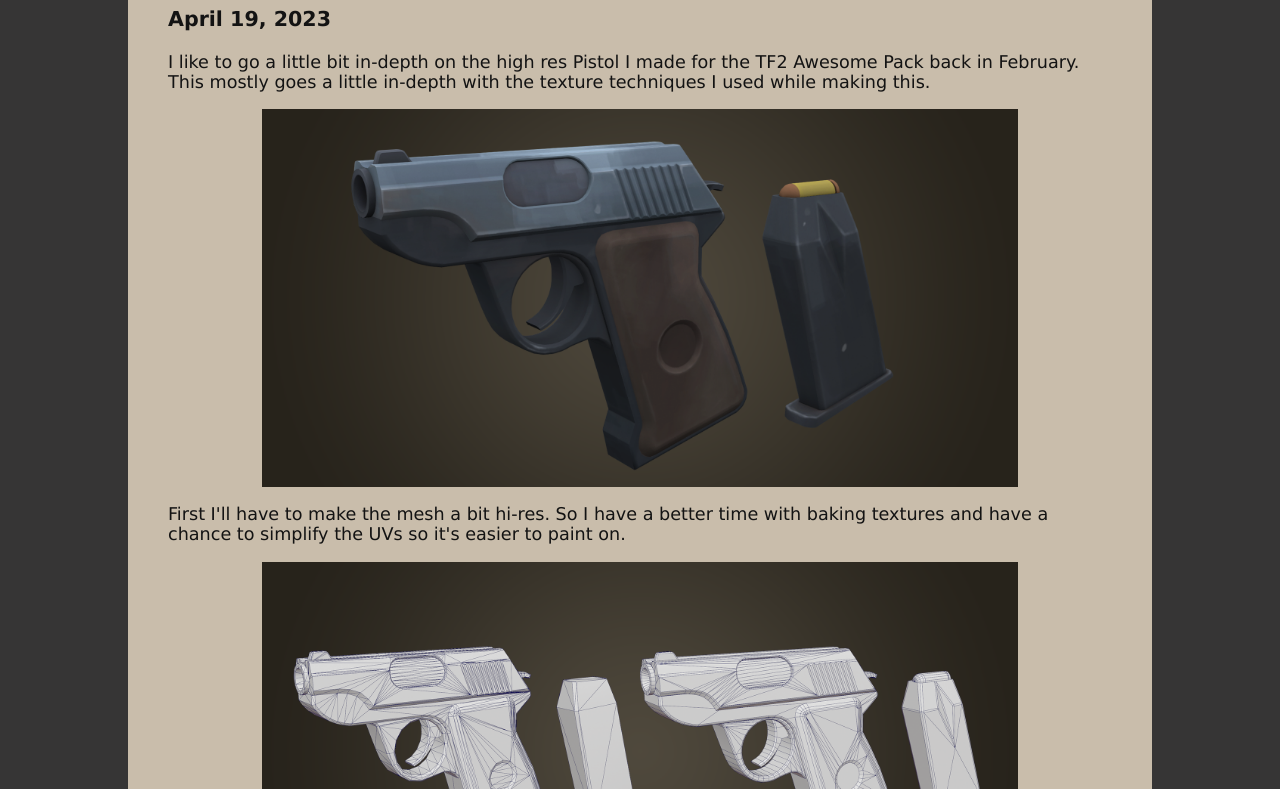
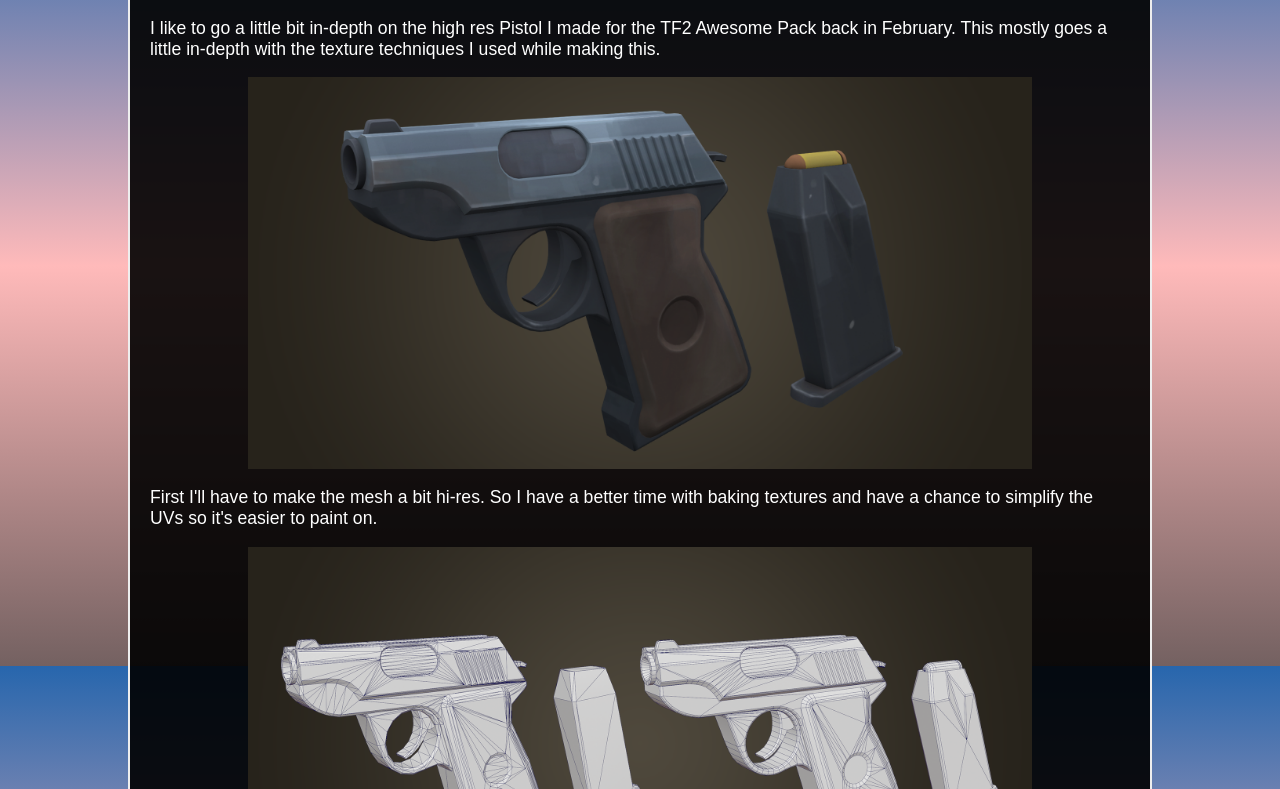
Before and after one commit to justyn0/justyndev.xyz, an Astro site: page /blog/pistol in a window 1280 px wide. Shown: the part 134-923 px from the top of the page. Built offline with nearby package versions, Linux system fonts and the light colour scheme; Astro itself is replaced by a stand-in of ours.

Commit message:
Update global.css

```diff
--- a/src/styles/global.css
+++ b/src/styles/global.css
@@ -1,22 +1,27 @@
 html
 {
     font-size: 1.1em;
-    font-family: Verdana, Geneva, Tahoma, sans-serif;
-    color: rgb(19, 19, 19);
+    font-family: Arial, Helvetica, sans-serif;
+    color: rgb(255, 255, 255);
 }
 
 body
 {
-    background-color: rgb(54, 53, 53);
+    background: linear-gradient(#2766ad, #ffbaba, #746161);
     height: 100%;
     margin: 0;
     background-repeat: no-repeat;
     background-attachment: fixed;
 }
 
+h1
+{
+    color: rgb(155, 124, 80);
+}
+
 code
 {
-    background-color: rgb(12, 12, 12);
+    background-color: rgb(35, 45, 68);
     color: white;
     padding-top: 1px;
     padding-bottom: 1px;
@@ -31,10 +36,9 @@
 }
 a:visited
 {
-    color: rgb(19, 19, 19);
+    color: white;
     text-decoration: none;
 }
-
 a:hover
 {
     text-decoration: underline;
@@ -53,24 +57,31 @@
     padding-bottom: 40px;
     padding-left: 40px;
     padding-right: 40px;
-    background-color: #c9bdab;
+    background-color: rgba(0, 0, 0, 0.9);
     margin: 20px;
+    border-style: solid;
+    border-color: rgb(238, 238, 238);
+    border-width: 2px;
 }
 
 .blog
 {
-    margin: 1%;
     margin-right: 20%;
     margin-left: 20%;
 }
 
 .blog .blog-post
 {
-    padding-top: 40px;
-    padding-bottom: 40px;
-    padding-left: 40px;
-    padding-right: 40px;
-    background-color: #c9bdab;
+    padding-top: 20px;
+    padding-bottom: 20px;
+    padding-left: 20px;
+    padding-right: 20px;
+    background-color: rgba(0, 0, 0, 0.9);
+    border-style: solid;
+    border-color: rgb(238, 238, 238);
+    border-width: 2px;
+    border-top: 0;
+    border-bottom: 0;
 }
 
 .center
@@ -87,17 +98,6 @@
         margin: 5%;
         margin-right: 2%;
         margin-left: 2%;
-    }
-
-    .container .content
-    {
-        padding-top: 40px;
-        padding-bottom: 40px;
-        padding-left: 40px;
-        padding-right: 40px;
-        background-color: #292727;
-        border-radius: 15px;
-        margin: 20px;
     }
 
     .blog
@@ -124,26 +124,10 @@
         margin-right: 2%;
         margin-left: 2%;
     }
-
-    .container .content
-    {
-        padding-top: 40px;
-        padding-bottom: 40px;
-        padding-left: 40px;
-        padding-right: 40px;
-        background-color: #292727;
-        border-radius: 15px;
-        margin: 20px;
-    }
-
     .blog
     {
-        margin: 1%;
         margin-right: 5%;
         margin-left: 5%;
-    }
-    .blog .blog-post
-    {
     }
 }
 
@@ -152,11 +136,7 @@
 {
     .blog
     {
-        margin: 1%;
         margin-right: 10%;
         margin-left: 10%;
     }
-    .blog .blog-post
-    {
-    }
 }
```
